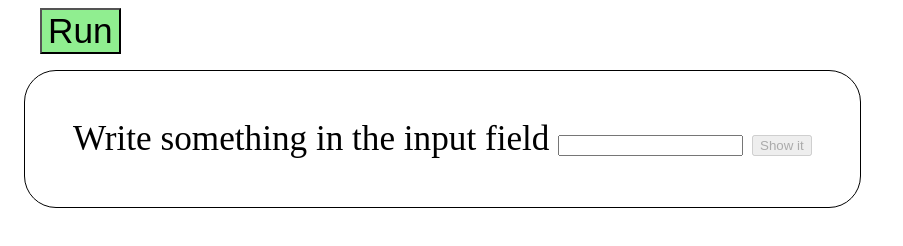
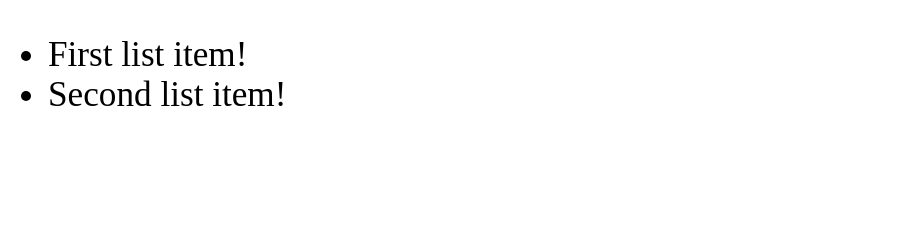
Before and after one commit to kostanikolov/js-advanced, a plain HTML site: page 02-DOMManipulations/index.html in a window 1280 px wide. Shown: the whole page, without its empty margins (0-903 px from the left). Drawn offline with Linux system fonts and the light colour scheme.

Commit message:
modified files

```diff
--- a/02-DOMManipulations/app.js
+++ b/02-DOMManipulations/app.js
@@ -1,5 +1,8 @@
-function app() {
-    console.log('Hello World!');
+function app(input) {
+
+    let check = input || 2;
+
+    console.log(check);
 }
 
-app();
+app(0);
--- a/02-DOMManipulations/index.html
+++ b/02-DOMManipulations/index.html
@@ -1,38 +1,39 @@
 <!DOCTYPE html>
 <html lang="en">
+
 <head>
     <meta charset="UTF-8">
     <title>DOM Manipulations</title>
+</head>
 
-    <style>
-        div {
-            border: 1px solid black;
-            border-radius: 2rem;
-            width: max-content;
-            padding: 3rem;
-            margin: 1rem;
-        }
-
-        .btn {
-            font-size: 2.2rem;
-            padding-left: 3rem;
-            padding-right: 3rem;
-        }
-    </style>
-</head>
 <body style="font-size: 2.2rem">
 
-    <button onclick="app()" style="font-size: 2.2rem;
-            margin-left: 2rem;
-            background-color: lightgreen;
-            color: black;">Run</button>
+    <script>
+        window.onload = (() => {
+            var ul = document.createElement('ul');
+            document.body.appendChild(ul);
 
-    <div>
-        <label>Write something in the input field</label>
-        <input type="text">
-        <button disabled="false">Show it</button>
-    </div>
+            var li1 = document.createElement('li');
+            var li2 = document.createElement('li');
 
-    <script src="./app.js"></script>
+            li1.textContent = 'First list item!';
+            li2.textContent = 'Second list item!';
+
+            ul.appendChild(li1);
+            ul.appendChild(li2);
+
+            function hide(e) {
+                // e.target refers to the clicked <li> element
+                // This is different than e.currentTarget which would refer to the parent <ul> in this context
+                e.target.style.visibility = 'hidden';
+            }
+
+            // Attach the listener to the list
+            // It will fire when each <li> is clicked
+            ul.addEventListener('click', hide, false);
+        })();
+    </script>
+
 </body>
+
 </html>
```
